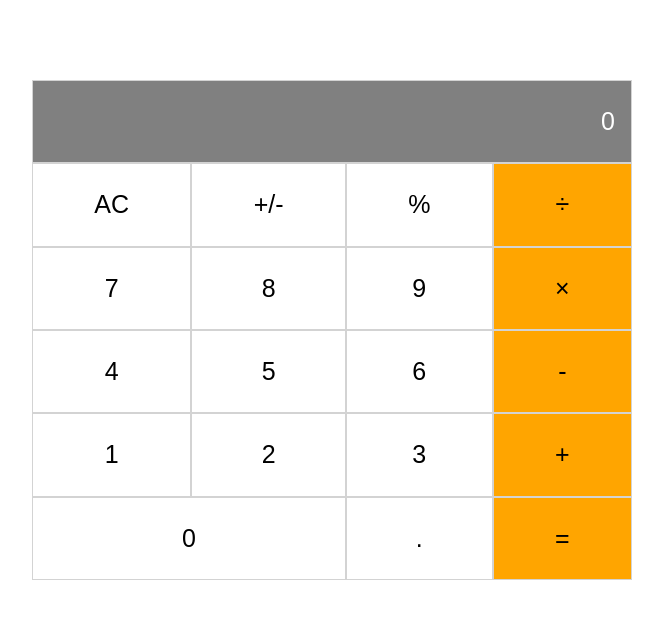
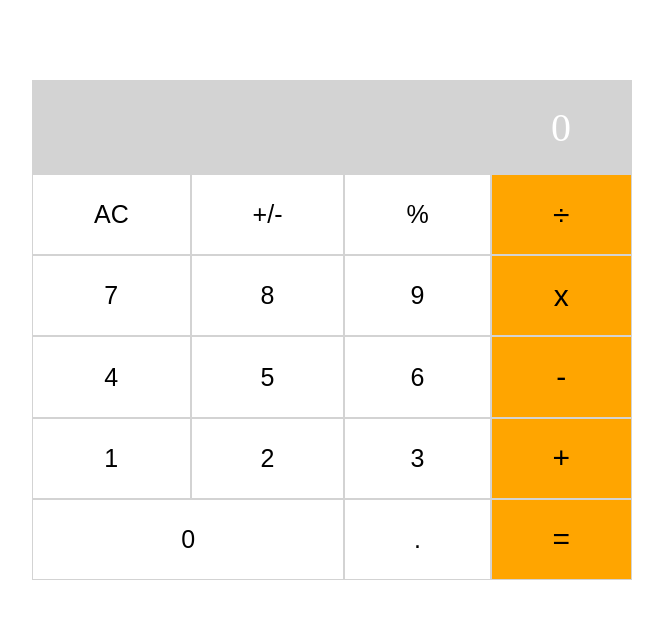
Before and after one commit to MarcoAurelioAntonio/Math-Magicians, a React (Create React App) app: page / in a window 1280 px wide. Shown: the top 618 px of the page, without its empty margins (308-971 px from the left). Built offline with nearby package versions, Linux system fonts and the light colour scheme.

Commit message:
handle events and fix style

```diff
--- a/src/components/UI/Calculator.js
+++ b/src/components/UI/Calculator.js
@@ -1,37 +1,62 @@
 import React from 'react';
+import calculate from '../../logic/calculate';
 
 class Calculator extends React.PureComponent {
+  constructor(props) {
+    super(props);
+
+    this.state = {
+      total: 0,
+      next: null,
+      operation: null,
+      err: null,
+    };
+    this.handleClick = this.handleClick.bind(this);
+  }
+
+  handleClick = (event) => {
+    const result = calculate(this.state, event.target.textContent);
+    this.setState(result);
+  }
+
   render() {
-    // Change code below this line
+    const {
+      total, next, error, operation,
+    } = this.state;
     return (
       <section>
         <div className="calculator">
-          <input className="in" value="0" />
+          <div className="in">
+            { total }
+            { operation }
+            { next }
+            { error }
+          </div>
 
           {/* operators */}
-          <button className="di y" type="button">÷</button>
-          <button className="mu y" type="button">&times;</button>
-          <button className="mi y" type="button">-</button>
-          <button className="pl y" type="button">+</button>
-          <button className="eq y" type="button">=</button>
+          <button onClick={this.handleClick} className="di y" type="button">÷</button>
+          <button onClick={this.handleClick} className="mu y" type="button">x</button>
+          <button onClick={this.handleClick} className="mi y" type="button">-</button>
+          <button onClick={this.handleClick} className="pl y" type="button">+</button>
+          <button onClick={this.handleClick} className="eq y" type="button">=</button>
 
           {/* methods */}
-          <button className="ac a" type="button">AC</button>
-          <button className="pm a" type="button">+/-</button>
-          <button className="pc a" type="button">%</button>
+          <button onClick={this.handleClick} className="ac a" type="button">AC</button>
+          <button onClick={this.handleClick} className="pm a" type="button">+/-</button>
+          <button onClick={this.handleClick} className="pc a" type="button">%</button>
 
           {/* numbers */}
-          <button className="n9 a" type="button">9</button>
-          <button className="n8 a" type="button">8</button>
-          <button className="n7 a" type="button">7</button>
-          <button className="n6 a" type="button">6</button>
-          <button className="n5 a" type="button">5</button>
-          <button className="n4 a" type="button">4</button>
-          <button className="n3 a" type="button">3</button>
-          <button className="n2 a" type="button">2</button>
-          <button className="n1 a" type="button">1</button>
-          <button className="n0 a" type="button">0</button>
-          <button className="do a" type="button">.</button>
+          <button onClick={this.handleClick} className="n9 a" type="button">9</button>
+          <button onClick={this.handleClick} className="n8 a" type="button">8</button>
+          <button onClick={this.handleClick} className="n7 a" type="button">7</button>
+          <button onClick={this.handleClick} className="n6 a" type="button">6</button>
+          <button onClick={this.handleClick} className="n5 a" type="button">5</button>
+          <button onClick={this.handleClick} className="n4 a" type="button">4</button>
+          <button onClick={this.handleClick} className="n3 a" type="button">3</button>
+          <button onClick={this.handleClick} className="n2 a" type="button">2</button>
+          <button onClick={this.handleClick} className="n1 a" type="button">1</button>
+          <button onClick={this.handleClick} className="n0 a" type="button">0</button>
+          <button onClick={this.handleClick} className="do a" type="button">.</button>
         </div>
       </section>
     );
--- a/src/index.css
+++ b/src/index.css
@@ -1,5 +1,5 @@
 :root {
-  --g1: grey;
+  --g1: #d3d3d3;
   --g2: white;
   --g3: #d3d3d3;
   --oran: orange;
@@ -21,19 +21,22 @@
 }
 
 .in {
+  font-size: 40px;
   display: flex;
-  font-size: 25px;
-  text-align: right;
+  justify-content: flex-end;
+  align-items: center;
   grid-area: in;
   color: white;
-  min-height: 20px;
-  line-height: 15px;
-  align-items: center;
-  padding-right: 1rem;
-  justify-content: flex-end;
+  padding-right: 60px;
   background-color: var(--g1);
   border: 1px solid var(--g3);
 }
+
+/* .in::placeholder {
+  font-size: 35px;
+  font-weight: bold;
+  color: white;
+} */
 
 .pm {
   grid-area: pm;
@@ -115,10 +118,31 @@
   background-color: var(--g2);
   border: 0.5px solid var(--g3);
   font-size: 25px;
+  padding: 0;
+}
+
+.a:hover {
+  background-color: #f3f3f3;
+  cursor: pointer;
+}
+
+.a:active {
+  background-color: #d3d3d3;
+  transform: scale(0.99);
 }
 
 .y {
   border: 0.5px solid var(--g3);
   background-color: var(--oran);
-  font-size: 25px;
+  font-size: 30px;
+  padding: 0;
 }
+
+.y:hover {
+  cursor: pointer;
+}
+
+.y:active {
+  background-color: rgb(227, 149, 5);
+  transform: scale(0.99);
+}
--- a/src/logic/calculate.js
+++ b/src/logic/calculate.js
@@ -1,7 +1,7 @@
 import operate from './operate';
 
 function isNumber(item) {
-  return !!item.match(/[0-9]+/);
+  return !!item.match(/[0-9]+/); // only if is a number between 0 and 9 returns "true".
 }
 
 /**
```
